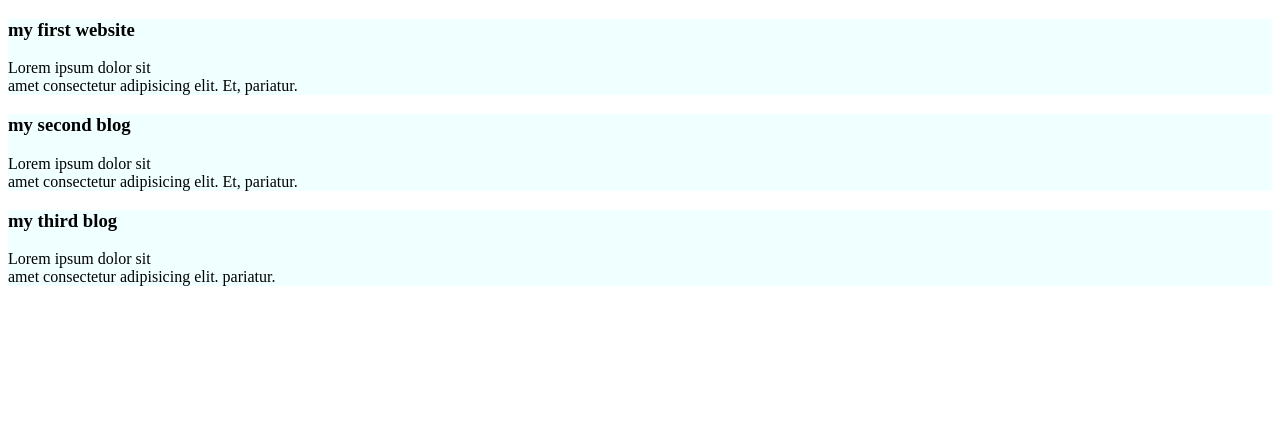
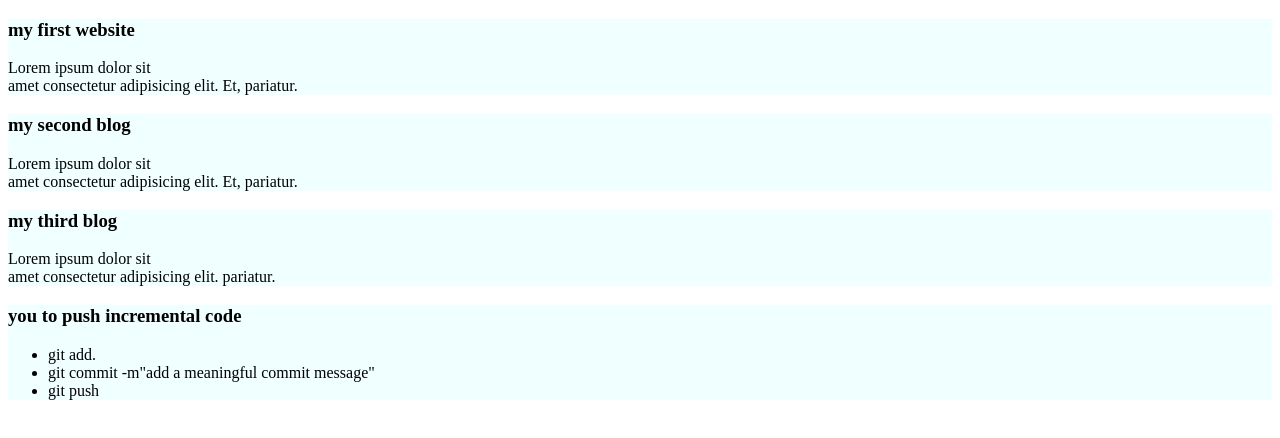
Before and after one commit to abidshibpur/my-simple-website, a plain HTML site: page index.html in a window 1280 px wide. Drawn offline with Linux system fonts and the light colour scheme.

Commit message:
added a list to push code

```diff
--- a/index.html
+++ b/index.html
@@ -25,6 +25,15 @@
                     <div><h3> my third blog</h3>
 
                         <p>Lorem ipsum dolor sit<br> amet consectetur adipisicing elit. pariatur.</p>       </div>
+<div>
+    <h3> you to push incremental code</h3>
+    <ul><li>
+        git add.
 
+    </li>
+<li>git commit -m"add a meaningful commit message"</li>
+<li>git push</li>
+</ul>
+</div>
 </body>
 </html>
```
